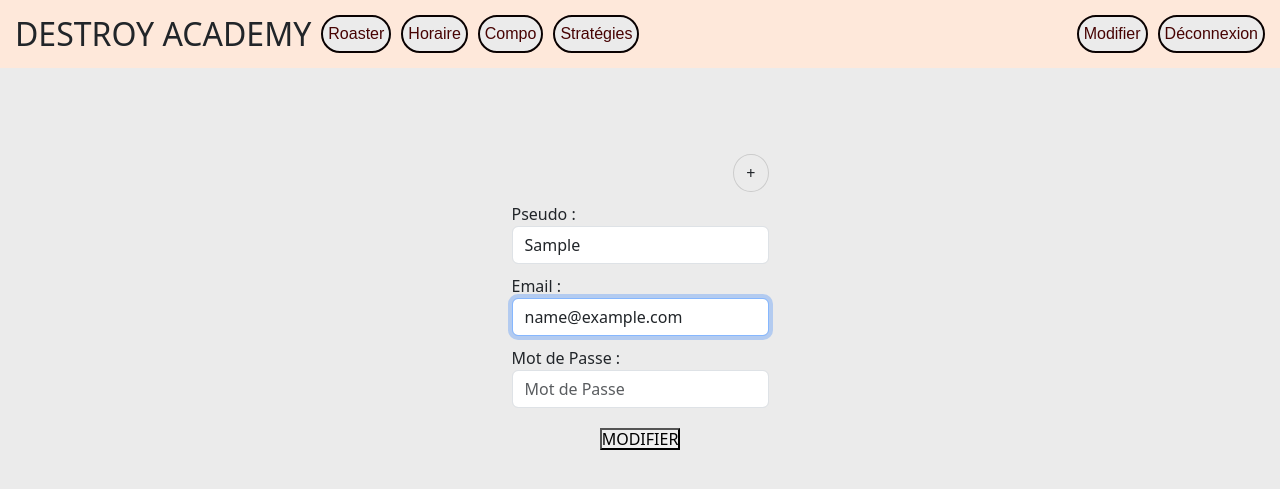
After one commit to SpicyFire21/DESTROY-SITE, a Flask app: page /editaccount in a window 1280 px wide. The commit adds this page. Shown: the top 489 px of the page. Run offline with Flask 3, Linux system fonts and the light colour scheme; the visitor is signed in with stand-in values (Sample User, id 1); tables that the repository leaves empty hold one stand-in row (values such as "Sample post"); some libraries are stand-ins or nearby versions.

Commit message:
Add files via upload

```diff
--- a/app.py
+++ b/app.py
@@ -4,14 +4,21 @@
 from flask import Flask, request, render_template, redirect, session, g, flash, abort, url_for
 import pymysql.cursors
 
-from controllers.admin_index import admin_index
+from controllers.admin_index import *
 from controllers.fixtures_load import *
 from controllers.auth_security import *
 from flask import Blueprint
 from subprocess import run
 import os
 
-from controllers.player_index import player_index
+from controllers.player_horaire import *
+from controllers.player_index import *
+from controllers.player_roaster import *
+from controllers.player_compo import *
+from controllers.player_strats import *
+
+
+
 
 # == Configuration == #
 app = Flask(__name__)
@@ -26,10 +33,14 @@ def show_accueil():
 app.register_blueprint(auth_security)
 app.register_blueprint(fixtures_load)
 
-app.register_blueprint(player_index)
 app.register_blueprint(admin_index)
 
 
+app.register_blueprint(player_index)
+app.register_blueprint(player_roaster)
+app.register_blueprint(player_horaire)
+app.register_blueprint(player_compo)
+app.register_blueprint(player_strats)
 
 
 
--- /dev/null
+++ b/controllers/player_roaster.py
@@ -0,0 +1,49 @@
+#! /usr/bin/python
+# -*- coding:utf-8 -*-
+
+from flask import Blueprint
+from flask import Flask, request, render_template, redirect, flash, session
+from werkzeug.security import generate_password_hash, check_password_hash
+
+from connection_bdd import get_db
+
+player_roaster = Blueprint('player_roaster', __name__,
+                           template_folder = 'templates')
+
+
+@player_roaster.route('/roaster_show')
+def player_roaster_show():
+    mycursor = get_db().cursor()
+    sql = '''SELECT * FROM joueurs ;'''
+    mycursor.execute(sql)
+    roaster = mycursor.fetchall()
+    nbr_joueurs = len(roaster)
+    get_db().commit()
+    return render_template('player/player_roaster.html',
+                           roaster = roaster,
+                           nbr_joueurs = nbr_joueurs)
+
+
+@player_roaster.route('/editaccount', methods =['GET'])
+def editaccount():
+    mycursor = get_db().cursor()
+    id_user = session['id_user']
+    sql_all = '''SELECT * FROM joueurs WHERE idJoueur =%s;'''
+    mycursor.execute(sql_all,(id_user,))
+    compte = mycursor.fetchone()
+    print(compte)
+    get_db().commit()
+    return render_template('player/player_profile.html', compte = compte)
+
+@player_roaster.route('/editaccount', methods =['POST'])
+def valid_editaccount():
+    mycursor = get_db().cursor()
+    id = request.form.get('id')
+    pseudo = request.form.get('pseudo', '')
+    email = request.form.get('email', '')
+    mdp = request.form.get('mdp', '')
+    mdp = generate_password_hash(mdp, method = 'pbkdf2:sha256')
+    sql ='''UPDATE joueurs set pseudo=%s,email=%s,mdp=%s WHERE idJoueur=%s'''
+    mycursor.execute(sql, (pseudo,email,mdp,id,))
+    get_db().commit()
+    return redirect('/player/index')
--- a/static/src/css/base/main.css
+++ b/static/src/css/base/main.css
@@ -11,3 +11,48 @@ body {
     overflow-y: scroll;
     overflow-x: hidden;
 }
+
+table {
+    background-color: var(--red);
+    margin: auto;
+}
+
+thead {
+    background-color: var(--white);
+}
+td {
+    background-color: var(--lightbeige);
+}
+
+td,th {
+    padding: 10px;
+}
+
+.form-edit fieldset{
+    display: flex;
+    flex-direction: column;
+    align-items: flex-end;
+    gap: 10px;
+    width: fit-content;
+    margin: 10vh auto 0 auto;
+}
+
+.form-container {
+    display: flex;
+    flex-direction: column;
+    align-items: center;
+
+    gap: 10px;
+}
+
+
+
+
+
+.custom-file-upload {
+  border: 1px solid #ccc;
+    border-radius: 50%;
+  display: inline-block;
+  padding: 6px 12px;
+  cursor: pointer;
+}
--- a/templates/auth/layout.html
+++ b/templates/auth/layout.html
@@ -5,9 +5,12 @@
     <meta name="viewport" content="width=device-width, initial-scale=1, shrink-to-fit=no">
     <title>DESTROY - Connexion</title>
     <link rel="shortcut icon" href="{{ url_for('static', filename='favicon.ico') }}" >
+
+    <script src="{{ url_for('static', filename='src/js/script.js') }}"></script>
     {% block stylesheets %}
-        <link rel="stylesheet" href="{{ url_for('static', filename='src/css/bootstrap.css') }}" >
+
         <link rel="stylesheet" href="{{ url_for('static', filename='src/css/style.css') }}" >
+
     {% endblock %}
 </head>
 <body>
--- a/templates/auth/login.html
+++ b/templates/auth/login.html
@@ -19,11 +19,11 @@
     <div class="form-input">
         <div class="input1">
             <label for="inputlogin">Pseudo : </label>
-            <input type="text" value="" name="login" id="inputlogin" class="form-control" required autofocus placeholder="Login" >
+            <input type="text" value="" name="login" id="inputlogin" class="form-control" required autofocus placeholder="Login" size="20">
         </div>
         <div class="input2">
             <label for="inputPassword">Mot de passe : </label>
-            <input type="password" name="password" id="inputPassword" class="form-control" required  placeholder="Votre mot de passe">
+            <input type="password" name="password" id="inputPassword" class="form-control" required  placeholder="Votre mot de passe" size="20">
         </div>
     </div>
     <button class="submit-form" type="submit">
--- a/templates/player/index.html
+++ b/templates/player/index.html
@@ -1 +1,2 @@
 {% include 'player/player_layout.html' %}
+<h1>Bienvenue {{joueurs.pseudo}}</h1>
--- /dev/null
+++ b/templates/player/player_horaire.html
@@ -0,0 +1 @@
+{% include 'player/player_layout.html' %}
--- a/templates/player/player_layout.html
+++ b/templates/player/player_layout.html
@@ -3,7 +3,8 @@
 <head>
     <meta charset="utf-8">
     <meta name="viewport" content="width=device-width, initial-scale=1, shrink-to-fit=no">
-    <title>DESTROY - Accueil</title>
+    <title>DESTROY - Accueil </title>
+
     <link rel="shortcut icon" href="{{ url_for('static', filename='favicon.ico') }}" >
     {% block stylesheets %}
         <link rel="stylesheet" href="{{ url_for('static', filename='src/css/bootstrap.css') }}" >
--- a/templates/player/player_nav.html
+++ b/templates/player/player_nav.html
@@ -1,10 +1,10 @@
 <nav>
     <div class="nav-left">
         <h2>DESTROY ACADEMY</h2>
-        <a href="">Roaster</a>
-        <a href="">Horaire</a>
-        <a href="">Compo</a>
-        <a href="">Stratégies</a>
+        <a href="/roaster_show">Roaster</a>
+        <a href="/horaire_show">Horaire</a>
+        <a href="/compo_show">Compo</a>
+        <a href="/strats_show">Stratégies</a>
     </div>
     <div class="nav-right">
         <a href="/editaccount">Modifier</a>
--- /dev/null
+++ b/templates/player/player_profile.html
@@ -0,0 +1,35 @@
+{% include 'player/player_layout.html' %}
+
+
+<form method="POST" action="/editaccount" class="form-edit">
+    <div class="form-container">
+    <fieldset>
+        <input type="hidden" name="id" value="{{compte.idJoueur}}">
+
+        <div>
+            <input type="file" id="file-input" style="display: none;">
+            <label for="file-input" class="custom-file-upload">+</label>
+            <img id="selected-image" src="#" alt="Aperçu de l'image" style="display:none;">
+        </div>
+
+
+        <div>
+            <label for="pseudo">Pseudo : </label>
+            <input type="text" size="20" value="{{compte.pseudo}}" name="pseudo" id="pseudo" class="form-control"  required  placeholder="Pseudo" >
+        </div>
+        <div>
+            <label for="email">Email : </label>
+            <input type="text" size="20" value="{{compte.email}}" name="email" id="email" class="form-control" required autofocus placeholder="Email" >
+        </div>
+        <div>
+            <label for="mdp">Mot de Passe : </label>
+            <input type="password" size="20" name="mdp" id="mdp" class="form-control" required autofocus placeholder="Mot de Passe" >
+        </div>
+
+
+
+    </fieldset>
+
+    <button type="submit" name="submitedit" class="submit-edit">MODIFIER</button>
+    </div>
+</form>
--- /dev/null
+++ b/templates/player/player_strats.html
@@ -0,0 +1 @@
+{% include 'player/player_layout.html' %}
```
Also changed, not shown: controllers/auth_security.py (+14 -8 lines), controllers/player_compo.py (added, +24 -0 lines), controllers/player_horaire.py (added, +16 -0 lines), controllers/player_index.py (+6 -1 lines), controllers/player_strats.py (added, +16 -0 lines), script.sql (+53 -0 lines), static/src/JS/script.js (added, +15 -0 lines), templates/player/player_compo.html (added, +45 -0 lines), templates/player/player_roaster.html (added, +47 -0 lines).
